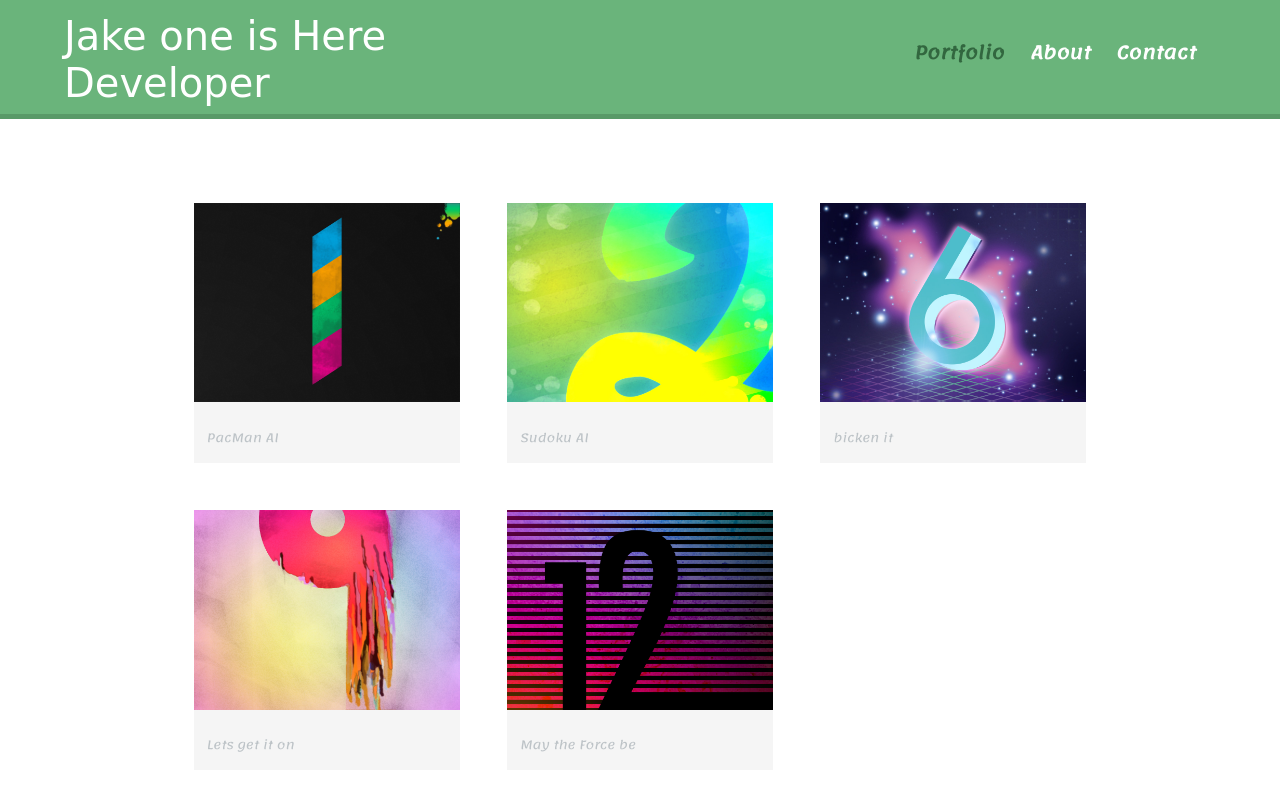
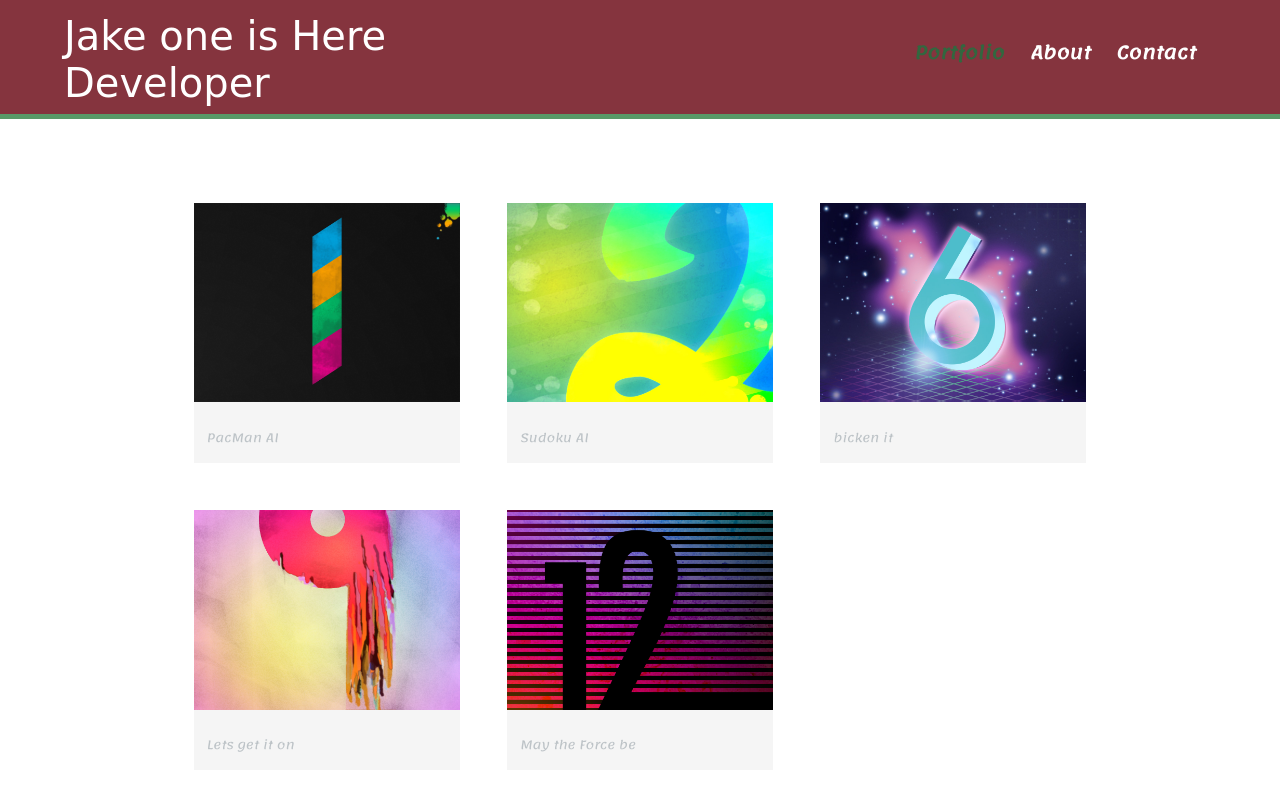
Before and after one commit to JakeSeven/JakeSeven, a plain HTML site: page index.html in a window 1280 px wide. Shown: the top 791 px of the page. Drawn offline with Linux system fonts and the light colour scheme; a web font is replaced by a local one.

Commit message:
Update main.css

```diff
--- a/css/main.css
+++ b/css/main.css
@@ -154,11 +154,11 @@ Colors
 ************************************/
 
 a{
-  color: #6ab47b;
+  color: #85343E;
 }
 
 header{
-  background:#6ab47b;
+  background:#85343E;
   border-color: #599a68;
 }
 
```
